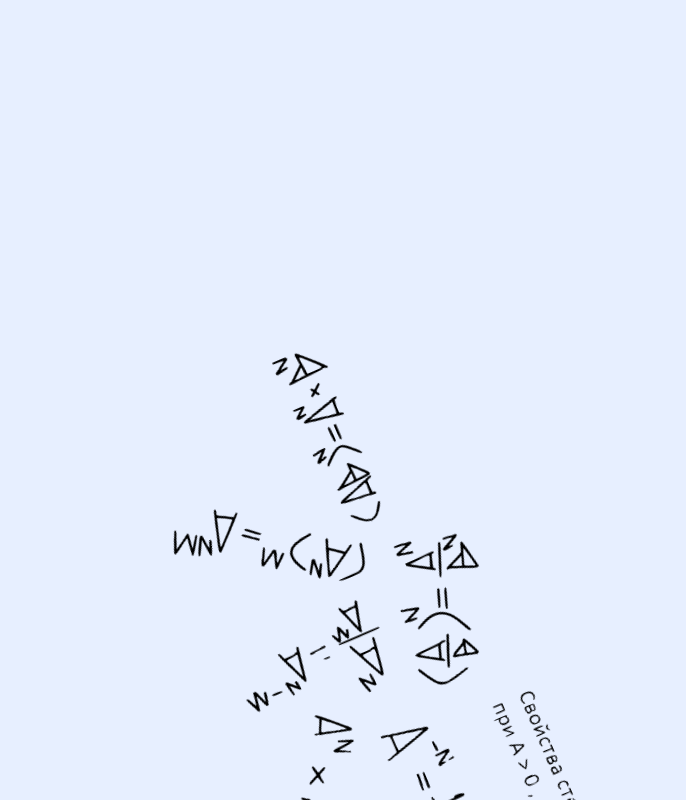
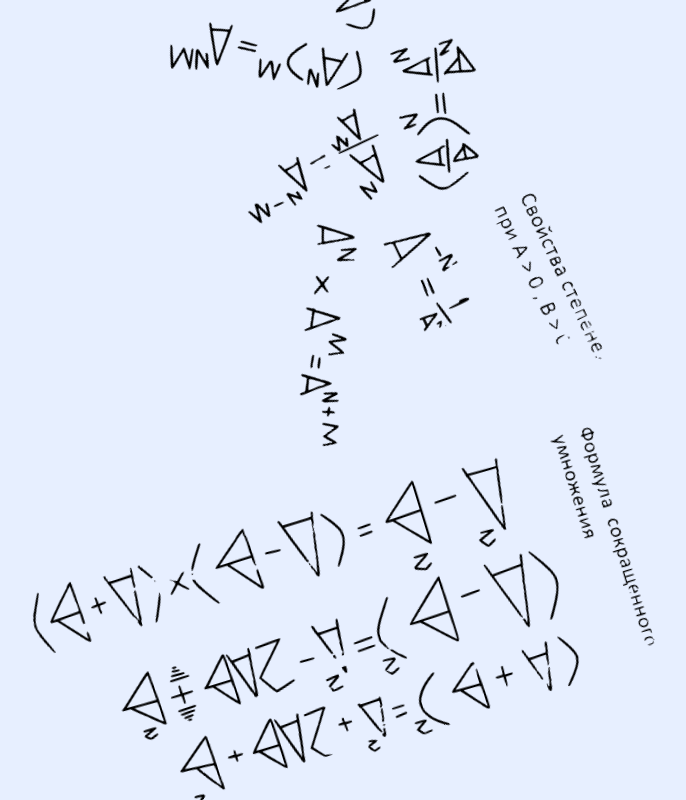
Before and after one commit to Swoopchinsky/mathematics, a React (Create React App) app: page / in a window 1280 px wide. Shown: the top 800 px of the page, without its empty margins (280-966 px from the left). Built offline with nearby package versions, Linux system fonts and the light colour scheme.

Commit message:
pravkafona

```diff
--- a/src/App.css
+++ b/src/App.css
@@ -18,7 +18,7 @@
 .App-header {
   background-color: #e7efff;
   min-height: 100vh;
-  height: 2400px;
+  max-height: max-content;
 
   display: flex;
   flex-direction: column;
```
